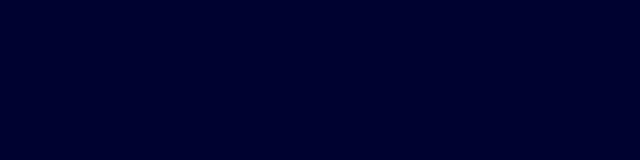
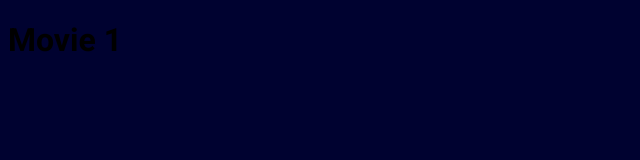
Before and after one commit to leomartins1999/movie-smt, a React (Create React App) app in the folder movie-smt-ui/: page /movie/1 in a window 1280 px wide. Before the commit this address had no page. Shown: the top 160 px of the page, without its empty margins (0-640 px from the left). Built offline with nearby package versions, Linux system fonts and the light colour scheme.

Commit message:
Fix compilation errors on UI app

```diff
--- a/movie-smt-ui/src/index.tsx
+++ b/movie-smt-ui/src/index.tsx
@@ -16,9 +16,9 @@ root.render(
       <Provider store={store}>
         <Routes>
           <Route path="/" element={<App />} />
-          <Route path="/Home" element={<Home />} />
+          <Route path="/home" element={<Home />} />
           <Route path="/profile" element={<Profile />} />
-          <Route path="/movie" element={<Movie />} />
+          <Route path="/movie/:movieId" element={<Movie />} />
         </Routes>
       </Provider>
     </BrowserRouter>
--- a/movie-smt-ui/src/pages/Movie/index.tsx
+++ b/movie-smt-ui/src/pages/Movie/index.tsx
@@ -1,12 +1,11 @@
-import { searchMovie } from "../../components/search-movies/search-movieApi";
-
+import { useParams } from "react-router-dom";
 
 export function Movie() {
-    const {movieId} = useParams();
-    searchMovie(name);
+  const { movieId } = useParams();
+
   return (
     <div>
-      <h1>Movie</h1>
+      <h1>Movie {movieId}</h1>
     </div>
   );
 }
```
